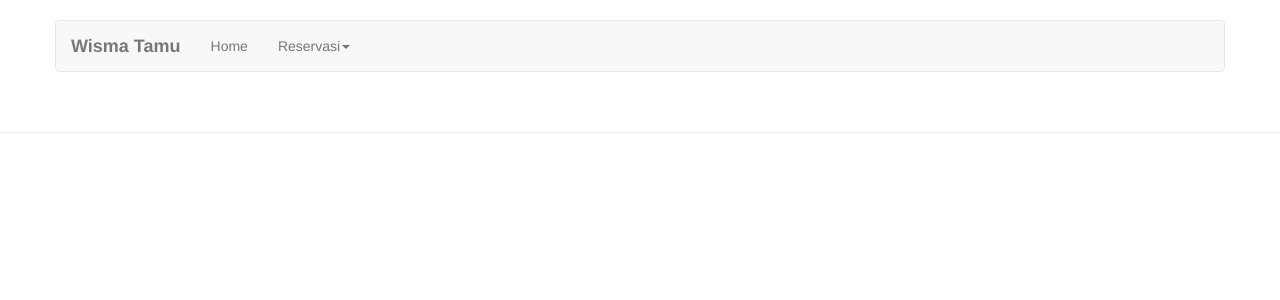
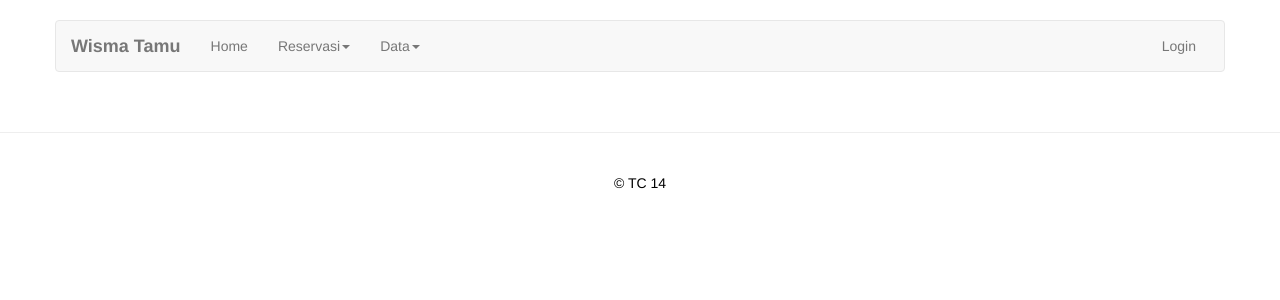
Before and after one commit to syukronrm/si-wisma-tamu, a PHP site: the page made by project/template/navbar.php in a window 1280 px wide. Shown: the top 300 px of the page. Run offline with PHP 8.4, Linux system fonts and the light colour scheme; the template is opened without the code that fills it, so the values that code supplies are empty.

Commit message:
Perbaiki template

```diff
--- a/project/template/footer.php
+++ b/project/template/footer.php
@@ -1,7 +1,7 @@
-	</div> <!-- .container -->
-	<div class="footer" style="color:white">
-        <center><p>&copy; TC 14</p></center>
-      </div>
+
+	<div class="footer" style="color:black">
+ 		<center><p>&copy; TC 14</p></center>
+    </div>
 
 </body>
 </html>
--- a/project/template/header.php
+++ b/project/template/header.php
@@ -1,8 +1,7 @@
 <!DOCTYPE HTML>
-
 <html>
   <head>
-    <title>.:INFORMASI WISMA TAMU:.</title>
+    <title>Sistem Informasi Wisma Tamu</title>
     <meta name="viewport" content="width=device-width">
         <link rel="stylesheet" href="css/bootstrap.min.css">
          <link rel="stylesheet" type="text/css" href="cssku.css">
--- a/project/template/navbar.php
+++ b/project/template/navbar.php
@@ -23,6 +23,16 @@
                   <li><a href="jasmine.php">Jasmine</a></li>
                 </ul>
               </li>
+              <li class="dropdown">
+                <a href="#" class="dropdown-toggle" data-toggle="dropdown" role="button" aria-haspopup="true" aria-expanded="false">Data<span class="caret"></span></a>
+                <ul class="dropdown-menu">
+                  <li><a href="wisma.php">Wisma</a></li>
+                  <li><a href="pengunjung.php">Pengunjung</a></li>
+                </ul>
+              </li>
+            </ul>
+            <ul class="nav navbar-nav navbar-right">
+              <li> <a href="login.php"> Login </a> </li>
             </ul>
           </div><!--/.nav-collapse -->
         </div>
```
